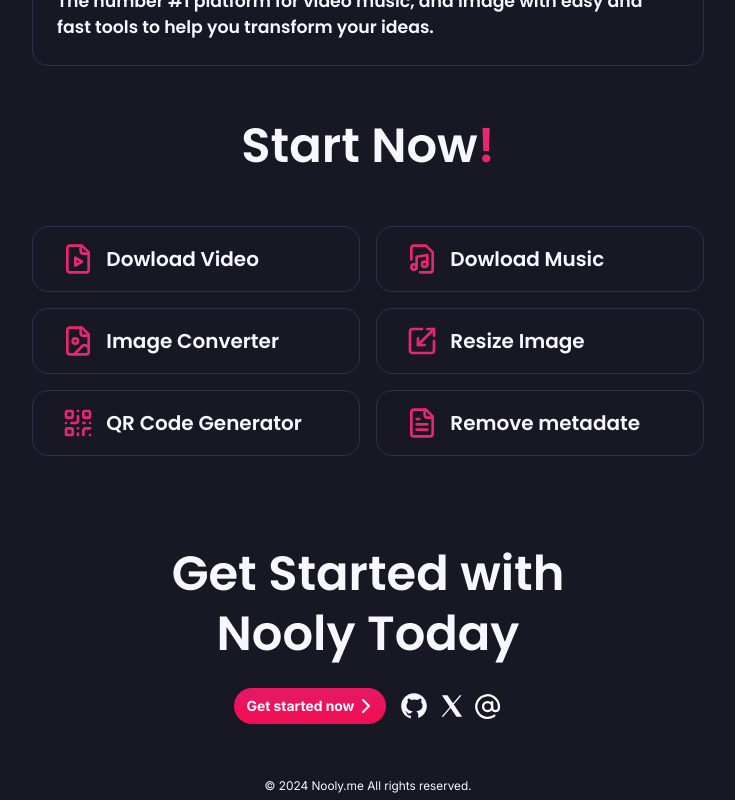
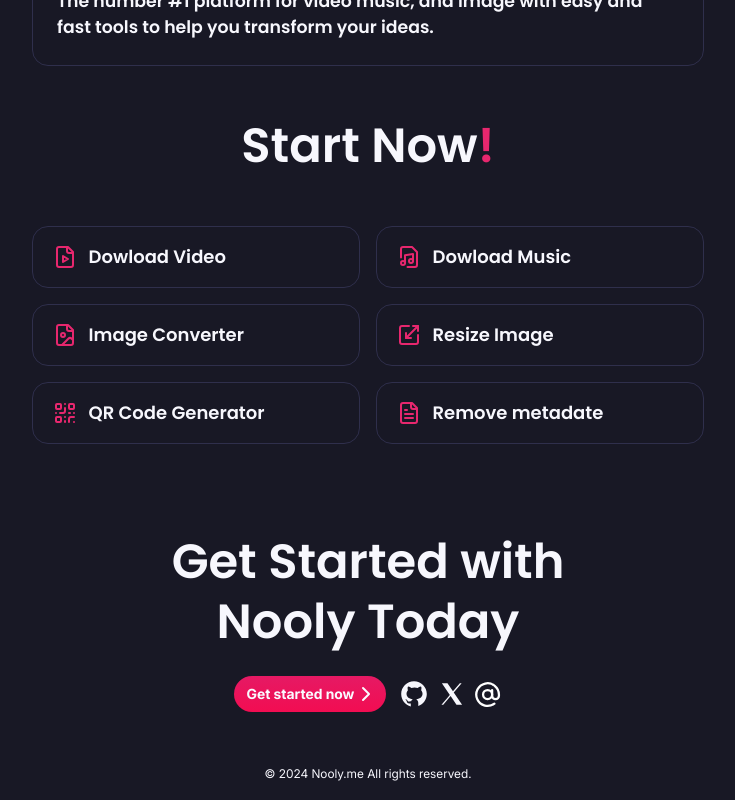
Before and after one commit to redseverity/nooly.me, a Next.js app in the folder apps/web/: page / in a window 1280 px wide. Shown: the part 1183-1983 px from the top of the page, without its empty margins (272-1007 px from the left). Built offline with nearby package versions, Linux system fonts and the light colour scheme.

Commit message:
styles(Sections/Tools): update grid classes of Tools component.

```diff
--- a/apps/web/src/components/layouts/Header.tsx
+++ b/apps/web/src/components/layouts/Header.tsx
@@ -54,7 +54,7 @@
                 text="Try for free"
                 className="pl-3 pr-1 max-[500px]:hidden"
               >
-                <ChevronRight className="stroke-light-1 h-[16px] w-min stroke-[1.8] min-[340px]:h-[20px] min-[700px]:h-[28px]" />
+                <ChevronRight className="stroke-light-1 w-min stroke-[1.8] h-[20px] min-[700px]:h-[28px]" />
               </Navegate.ToTools>
             </div>
 
--- a/apps/web/src/components/layouts/Sections/Tools.tsx
+++ b/apps/web/src/components/layouts/Sections/Tools.tsx
@@ -27,16 +27,16 @@
       <h2 className="dark:text-light-2 text-dark-2 text-nowrap pb-8 text-3xl font-semibold min-[600px]:text-5xl">
         Start Now<span className="text-rose-2">!</span>
       </h2>
-      <div className="grid w-[86vw] grid-cols-2 grid-rows-3 gap-4 min-[330px]:w-[88vw] min-[750px]:w-[42rem]">
+      <div className="grid w-[86vw] grid-cols-2 gap-4 max-[600px]:grid-cols-1 min-[330px]:w-[88vw] min-[750px]:w-[42rem]">
         {tools.map(([label, Icon], i) => {
           return (
             <Card
               className="dark:bg-dark-3 hover:dark:bg-dark-6 bg-light-3 hover:bg-dark-1 text-dark-2 hover:text-light-1 dark:text-light-2 flex items-center justify-center py-4"
               key={i}
             >
-              <span className="flex w-[82%] items-center gap-1 text-nowrap text-xs font-semibold leading-none min-[250px]:gap-2 min-[600px]:gap-3 min-[600px]:text-xl">
+              <span className="flex w-[88%]  items-center gap-1 text-nowrap text-sm font-semibold leading-none min-[250px]:gap-2 min-[600px]:gap-3 min-[600px]:text-lg">
                 {Icon && (
-                  <Icon className="stroke-rose-2 size-[4vw] min-[700px]:size-8" />
+                  <Icon className="stroke-rose-2 size-4 min-[600px]:size-6" />
                 )}
                 {label}
               </span>
```
